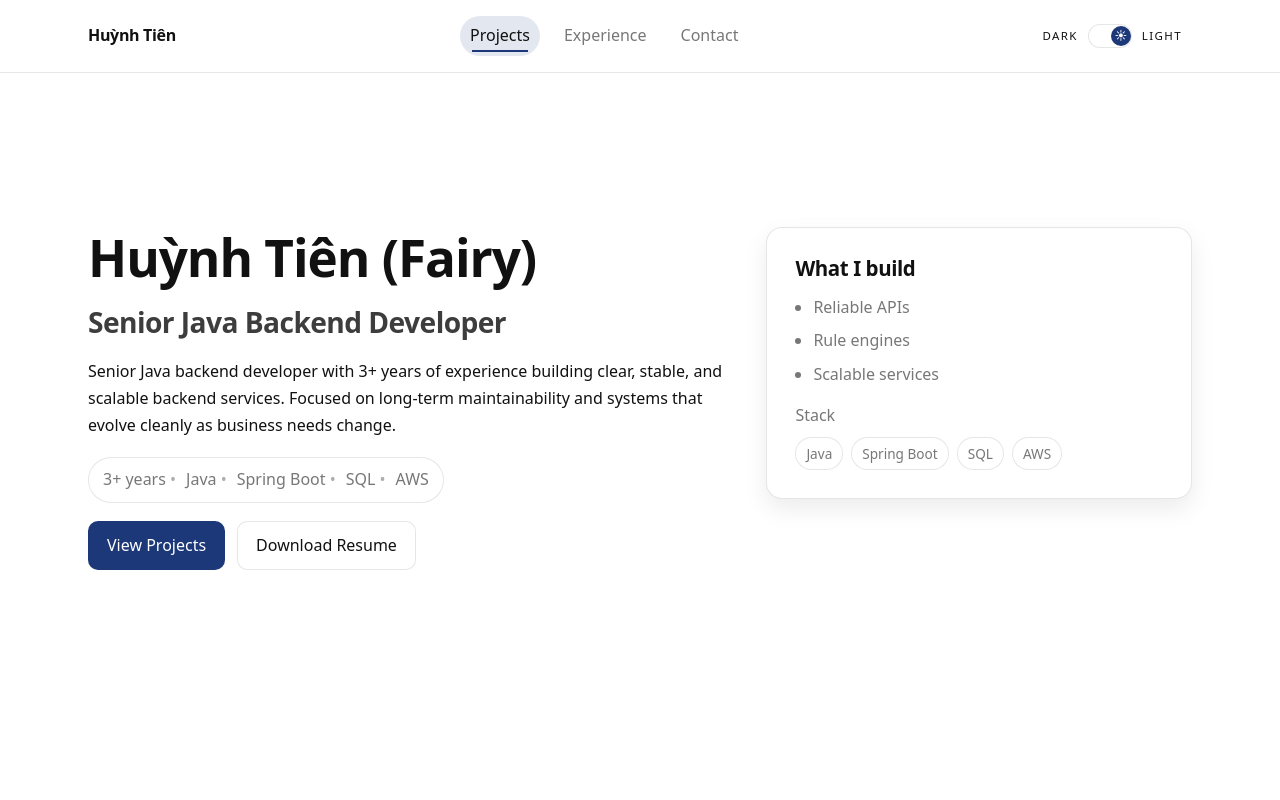
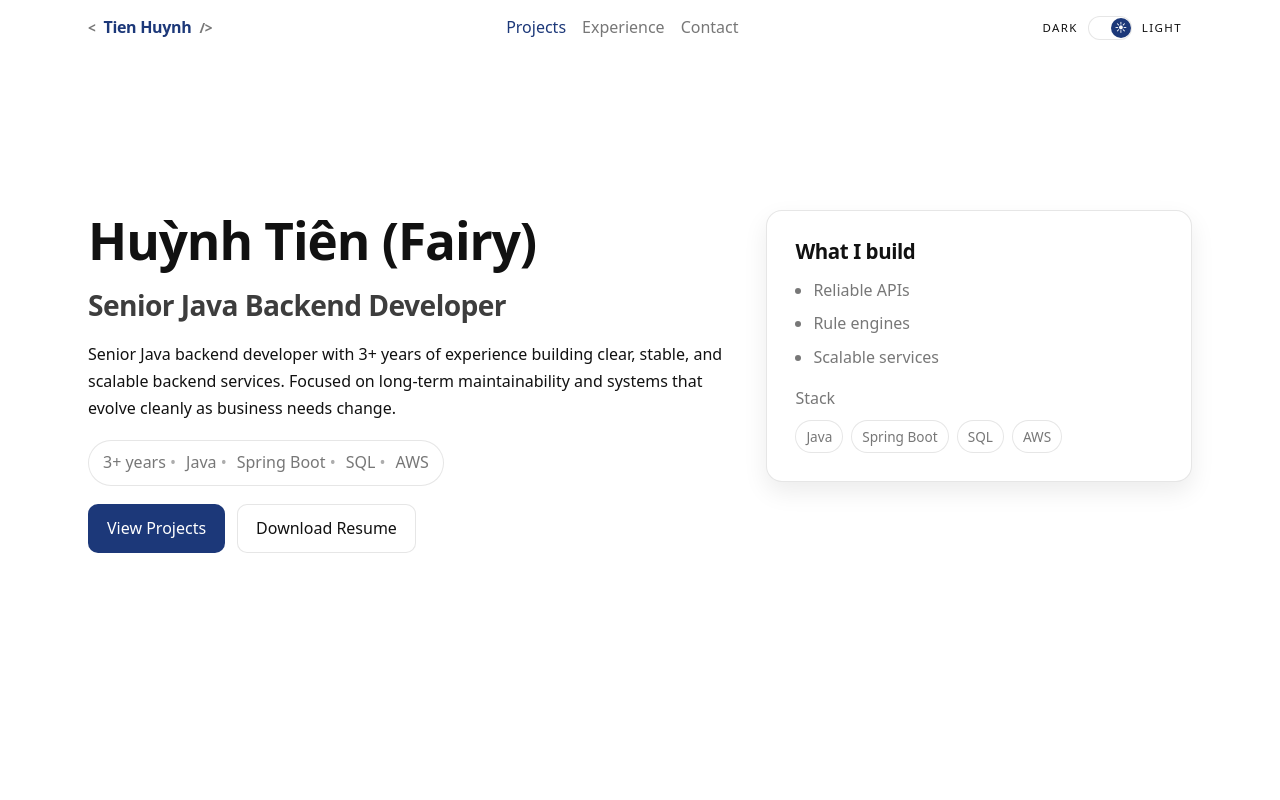
Before and after one commit to tienhuynh-tn/portfolio-tienhuynh-tn, a React (Vite) app: page / in a window 1280 px wide. Shown: the top 800 px of the page. Built offline with nearby package versions, Linux system fonts and the light colour scheme.

Commit message:
fix(nav): accurate active section + stable scroll offsets

```diff
--- a/src/components/layout/Navbar.tsx
+++ b/src/components/layout/Navbar.tsx
@@ -1,54 +1,95 @@
-import { useEffect, useMemo, useState } from 'react'
+import { useEffect, useRef, useState } from 'react'
 import ThemeToggle from './ThemeToggle'
 
 const SECTIONS = ['projects', 'experience', 'contact'] as const
 
 type SectionId = (typeof SECTIONS)[number]
+type ActiveSection = SectionId | null
 
 function Navbar() {
-  const [activeId, setActiveId] = useState<SectionId>('projects')
+  const [activeId, setActiveId] = useState<ActiveSection>(null)
+  const navRef = useRef<HTMLElement | null>(null)
 
-  const sectionElements = useMemo(() => {
-    if (typeof document === 'undefined') return []
-    return SECTIONS.map((id) => document.getElementById(id)).filter(
-      (el): el is HTMLElement => Boolean(el)
-    )
+  useEffect(() => {
+    let rafId = 0
+    let timeoutId: number | null = null
+
+    const updateActive = () => {
+      const navHeight = navRef.current?.getBoundingClientRect().height ?? 56
+      const y = window.scrollY + navHeight + Math.round(window.innerHeight * 0.33)
+
+      const tops = SECTIONS.map((id) => {
+        const el = document.getElementById(id)
+        if (!el) return null
+        // absolute top in document coordinates
+        const top = el.getBoundingClientRect().top + window.scrollY
+        return { id, top }
+      }).filter(Boolean) as Array<{ id: SectionId; top: number }>
+
+      if (tops.length === 0) {
+        setActiveId(null)
+        return
+      }
+
+      tops.sort((a, b) => a.top - b.top)
+
+      // Home zone: trước section đầu tiên
+      if (y < tops[0].top) {
+        setActiveId(null)
+        return
+      }
+
+      // Nếu y nằm trong [tops[i], tops[i+1]) => active = i
+      for (let i = 0; i < tops.length; i++) {
+        const current = tops[i]
+        const next = tops[i + 1]
+
+        if (!next || y < next.top) {
+          setActiveId(current.id)
+          return
+        }
+      }
+
+      setActiveId(null)
+    }
+
+    const onScroll = () => {
+      if (rafId) return
+      rafId = window.requestAnimationFrame(() => {
+        rafId = 0
+        updateActive()
+      })
+    }
+
+    window.addEventListener('scroll', onScroll, { passive: true })
+    window.addEventListener('resize', onScroll)
+    window.addEventListener('hashchange', onScroll)
+    updateActive()
+    timeoutId = window.setTimeout(updateActive, 50)
+
+    return () => {
+      window.removeEventListener('scroll', onScroll)
+      window.removeEventListener('resize', onScroll)
+      window.removeEventListener('hashchange', onScroll)
+      if (rafId) window.cancelAnimationFrame(rafId)
+      if (timeoutId !== null) window.clearTimeout(timeoutId)
+    }
   }, [])
 
-  useEffect(() => {
-    if (sectionElements.length === 0) return
-
-    const observer = new IntersectionObserver(
-      (entries) => {
-        const visibleEntries = entries
-          .filter((entry) => entry.isIntersecting)
-          .sort((a, b) => b.intersectionRatio - a.intersectionRatio)
-
-        if (visibleEntries[0]) {
-          setActiveId(visibleEntries[0].target.id as SectionId)
-        }
-      },
-      {
-        rootMargin: '-20% 0px -55% 0px',
-        threshold: [0.15, 0.25, 0.5, 0.75],
-      }
-    )
-
-    sectionElements.forEach((el) => observer.observe(el))
-
-    return () => observer.disconnect()
-  }, [sectionElements])
-
   return (
-    <header className="navbar">
+    <header className="navbar" ref={navRef}>
       <div className="container navbarInner">
-        <div className="navbarBrand">Huỳnh Tiên</div>
+        <a href="#hero" className="navBrand" aria-label="Go to top">
+          <span className="brandMark">&lt;</span>
+          <span className="brandName">Tien Huynh</span>
+          <span className="brandMark">/&gt;</span>
+        </a>
         <nav className="navbarLinks" aria-label="Primary">
           {SECTIONS.map((id) => (
             <a
               key={id}
               href={`#${id}`}
-              className={activeId === id ? 'navLink navLink--active' : 'navLink'}
+              className={`navLink ${activeId === id ? 'navLink--active' : ''}`}
               aria-current={activeId === id ? 'page' : undefined}
             >
               {id.charAt(0).toUpperCase() + id.slice(1)}
--- a/src/components/layout/ThemeToggle.tsx
+++ b/src/components/layout/ThemeToggle.tsx
@@ -37,18 +37,10 @@ function ThemeToggle() {
       setTheme(event.matches ? 'dark' : 'light')
     }
 
-    if (mediaQuery.addEventListener) {
-      mediaQuery.addEventListener('change', handler)
-    } else {
-      mediaQuery.addListener(handler)
-    }
+    mediaQuery.addEventListener('change', handler)
 
     return () => {
-      if (mediaQuery.addEventListener) {
-        mediaQuery.removeEventListener('change', handler)
-      } else {
-        mediaQuery.removeListener(handler)
-      }
+      mediaQuery.removeEventListener('change', handler)
     }
   }, [hasPreference])
 
--- a/src/styles/global.css
+++ b/src/styles/global.css
@@ -144,6 +144,7 @@ h3 {
 
 .section {
   padding: var(--space-section-y) 0;
+  scroll-margin-top: 84px;
 }
 
 .section--hero {
@@ -221,8 +222,8 @@ p {
   position: sticky;
   top: 0;
   z-index: 10;
-  background-color: #ffffff;
-  border-bottom: 1px solid var(--border);
+  background-color: var(--bg);
+  border: none;
 }
 
 :root[data-theme='dark'] .navbar {
@@ -231,23 +232,42 @@ p {
 }
 
 .navbarInner {
-  min-height: var(--navbar-height);
+  min-height: 56px;
   display: flex;
   align-items: center;
   justify-content: space-between;
-  gap: 18px;
+  gap: 16px;
 }
 
-.navbarBrand {
+.navBrand {
+  display: inline-flex;
+  align-items: center;
+  gap: 8px;
   font-weight: 600;
   letter-spacing: -0.02em;
-  color: var(--text);
+  color: var(--primary);
+  text-decoration: none;
+}
+
+.navBrand:hover,
+.navBrand:focus-visible {
+  color: var(--primary);
+  text-decoration: none;
+}
+
+.brandMark {
+  font-size: 0.85rem;
+  color: var(--muted);
+}
+
+.brandName {
+  font-weight: 600;
 }
 
 .navbarLinks {
   display: flex;
   align-items: center;
-  gap: 14px;
+  gap: 12px;
   color: var(--muted);
 }
 
@@ -259,34 +279,21 @@ p {
   position: relative;
   color: var(--muted);
   font-weight: 500;
-  padding: 6px 10px;
-  border-radius: 999px;
-  transition: color 0.2s var(--ease-out),
-    background-color 0.2s var(--ease-out);
+  padding: 4px 2px;
+  border-radius: 0;
+  transition: color 0.2s var(--ease-out);
+  text-decoration: none;
 }
 
-.navLink::after {
-  content: '';
-  position: absolute;
-  left: 12px;
-  right: 12px;
-  bottom: 4px;
-  height: 2px;
-  background: var(--primary);
-  transform: scaleX(0);
-  transform-origin: center;
-  transition: transform 0.2s var(--ease-out);
-}
-
-.navLink:hover::after,
-.navLink:focus-visible::after,
-.navLink--active::after {
-  transform: scaleX(1);
+.navLink:hover,
+.navLink:focus-visible {
+  text-decoration: underline;
+  text-underline-offset: 8px;
+  text-decoration-thickness: 2px;
 }
 
 .navLink--active {
-  color: var(--text);
-  background: color-mix(in srgb, var(--primary) 12%, transparent);
+  color: var(--primary) !important;
 }
 
 .themeToggle {
@@ -707,10 +714,11 @@ p {
     grid-template-columns: 1fr;
   }
 
-  .navbarInner {
-    flex-wrap: wrap;
-    gap: 12px;
-    padding: 12px 0;
+  @media (max-width: 900px) {
+    .navbarInner {
+      flex-wrap: wrap;
+      padding: 12px 0;
+    }
   }
 }
 
@@ -736,6 +744,11 @@ p {
     justify-content: flex-start;
     gap: 12px;
     flex-wrap: wrap;
+  }
+
+  .navbarInner {
+    min-height: 52px;
+    gap: 10px;
   }
 
   .projectsGrid {
```
Also changed, not shown: src/components/layout/Section.tsx (indentation only).
